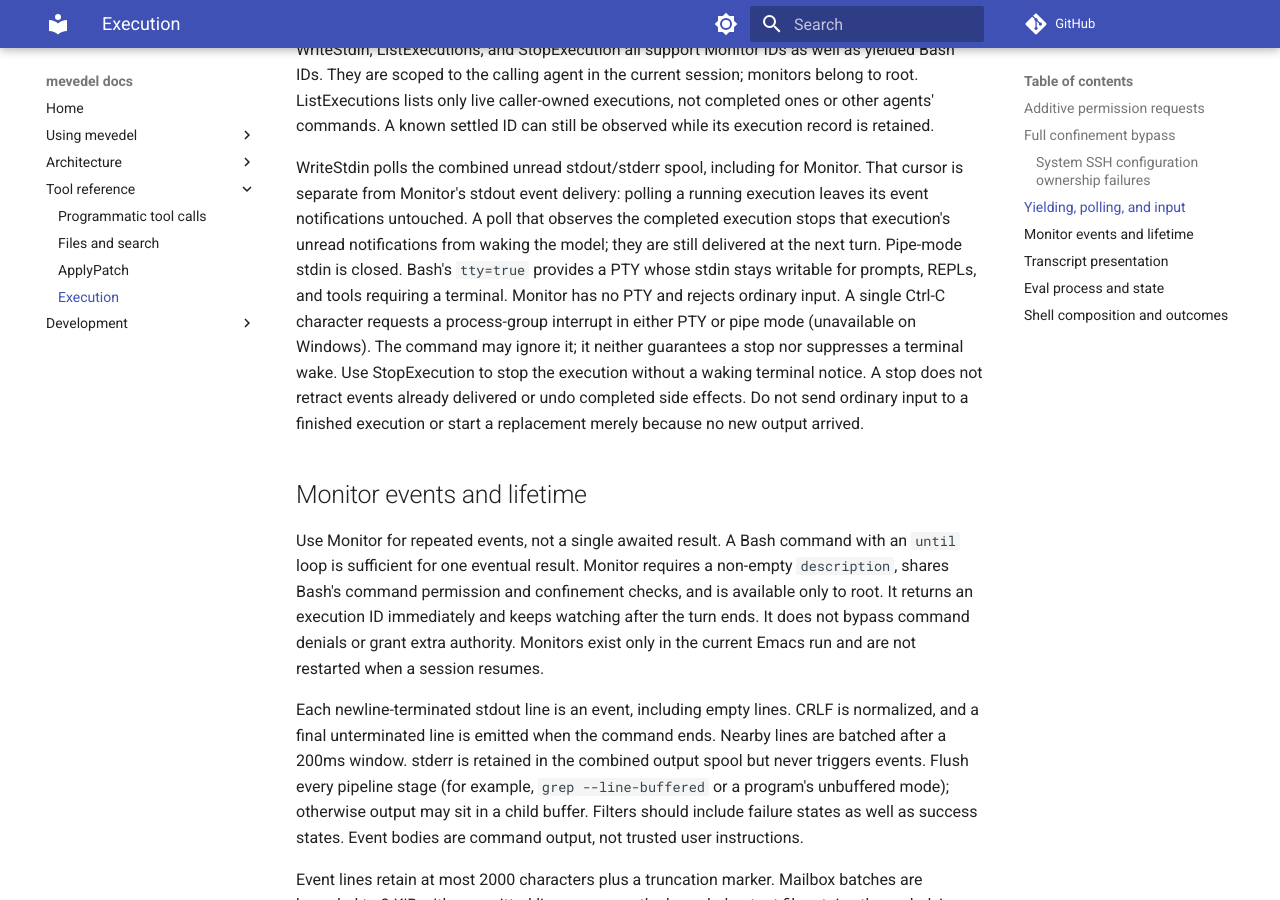
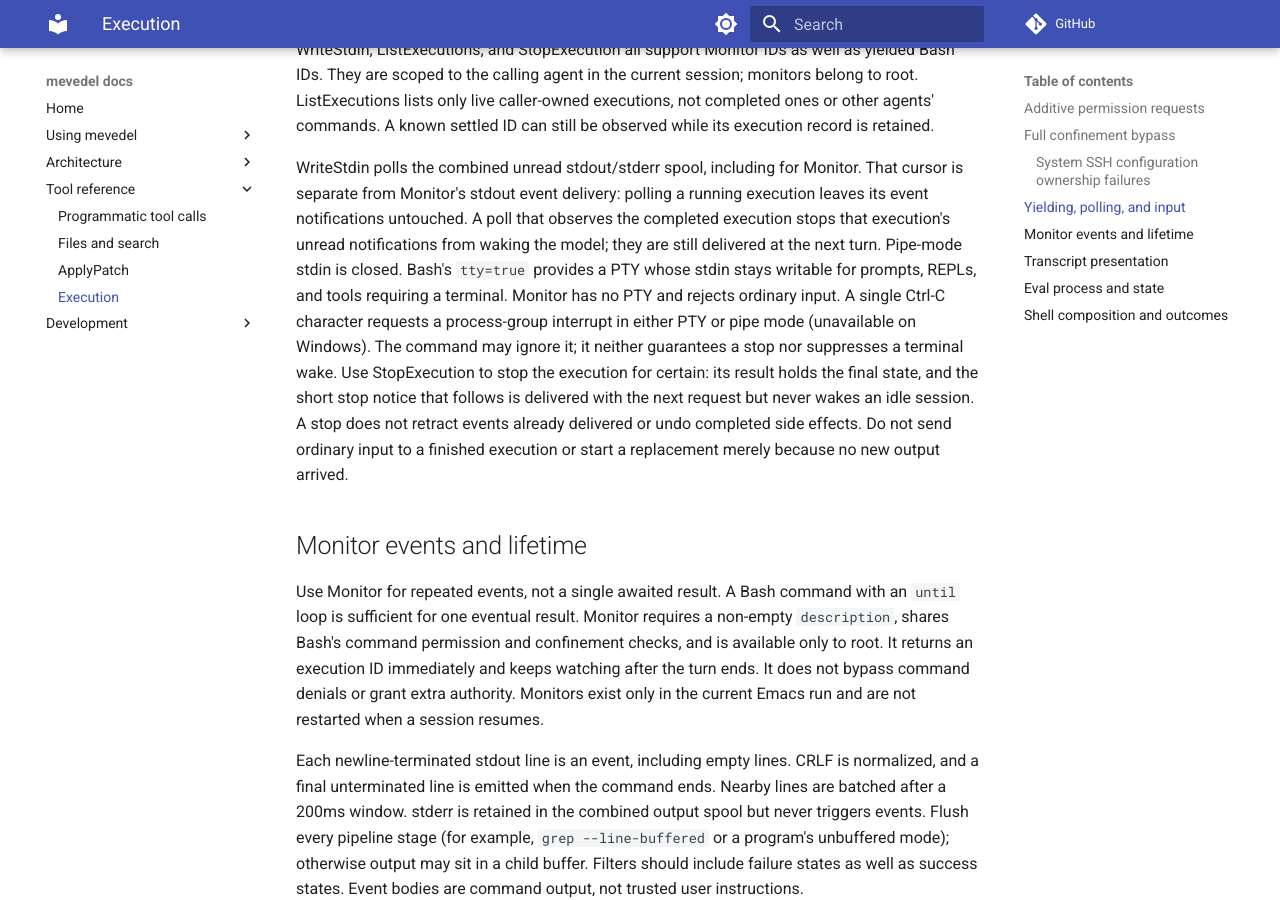
Before and after one commit to FrauH0lle/mevedel, an MkDocs documentation site: the page built from docs/tools/execution.md, in a window 1280 px wide and 900 px high, scrolled down 2269 px. Built offline with MkDocs 1.6.1 and Material for MkDocs 9.7.7, drawn with Linux system fonts in a browser that asks for light colours; comment, search, counter and statistics services are not loaded.

Commit message:
docs(tools): Ask for a Bash description on every call; explain stop notices
In a live test the model omitted Bash's optional `description', so the
background-work panel and notices showed raw command lines.  The same
model read "a requested stop does not cause a waking terminal notice" as
"no notice at all" and flagged the stop notice it then received.

* prompts/tools/bash.md: Ask for a three-to-six-word active label on every
call, show it in the examples, and add a bad example without one.
* mevedel-tool-exec-registration.el: Ditto for the schema text.
* prompts/tools/stopexecution.md, prompts/tools/monitor.md
prompts/tools/writestdin.md, docs/tools/execution.md: Say that the stop
result holds the final state and the short stop notice still arrives with
the next request but never wakes an idle session.

```diff
--- a/docs/tools/execution.md
+++ b/docs/tools/execution.md
@@ -111,7 +111,9 @@ and tools requiring a terminal. Monitor has no PTY and rejects ordinary input.
 A single Ctrl-C character requests a process-group interrupt in either PTY or
 pipe mode (unavailable on Windows). The command may ignore it; it neither
 guarantees a stop nor suppresses a terminal wake. Use StopExecution to stop the
-execution without a waking terminal notice. A stop does not retract events
+execution for certain: its result holds the final state, and the short stop
+notice that follows is delivered with the next request but never wakes an idle
+session. A stop does not retract events
 already delivered or undo completed side effects. Do not send ordinary input
 to a finished execution or start a replacement merely because no new output arrived.
 
```
Also changed, not shown: prompts/tools/bash.md (+14 -5 lines), prompts/tools/monitor.md (+3 -2 lines), prompts/tools/stopexecution.md (+5 -3 lines), prompts/tools/writestdin.md (+1 -1 lines), 1 other file.
